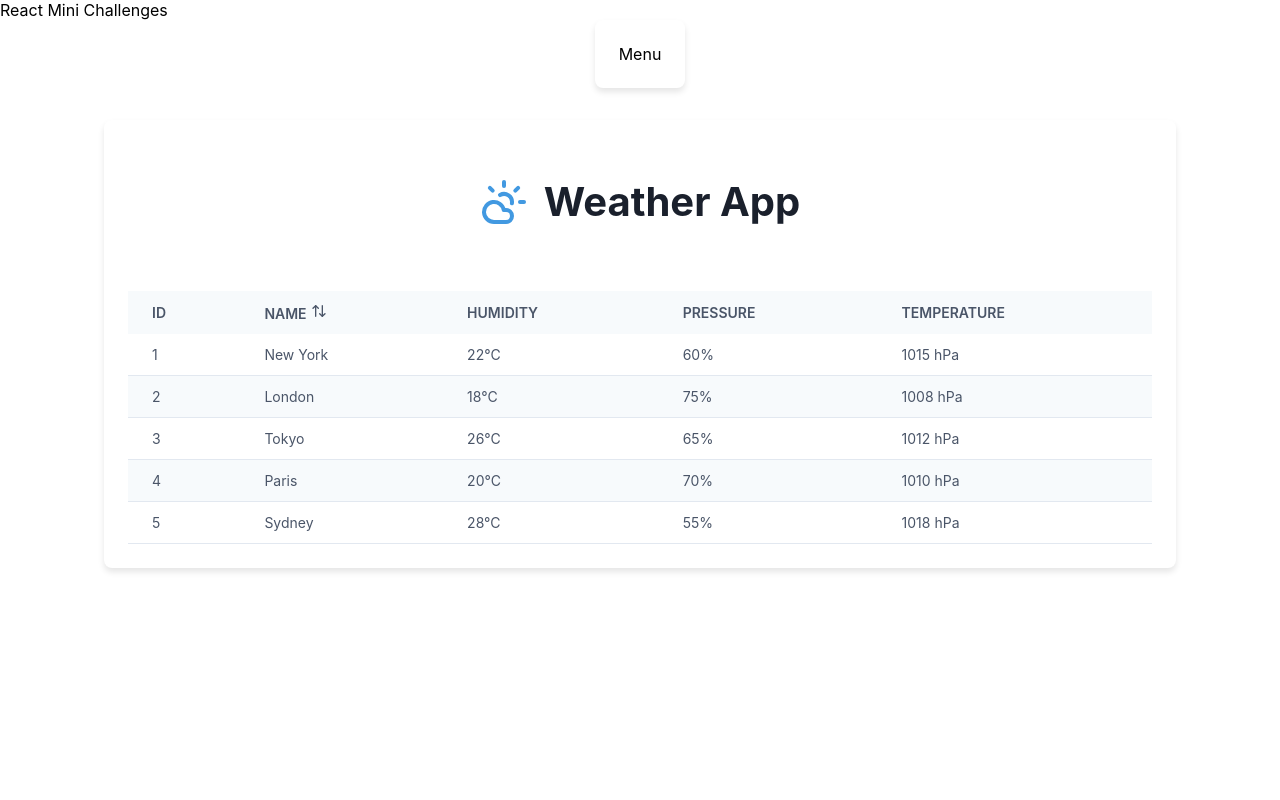
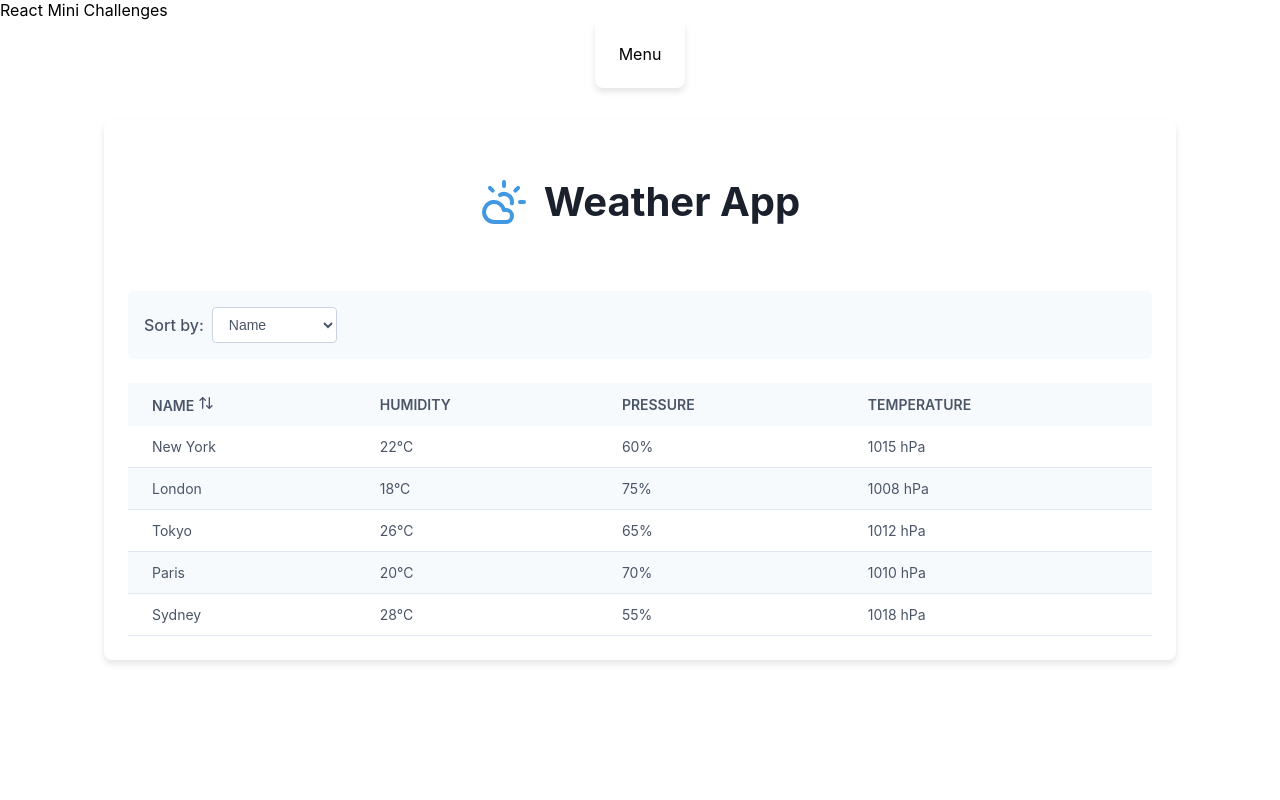
Before and after one commit to parthasarathydNU/front-end-mini-challenges, a React (Create React App) app: page /weather-app in a window 1280 px wide. Shown: the top 800 px of the page. Built offline with nearby package versions, Linux system fonts and the light colour scheme.

Commit message:
Adding table controls for the table

```diff
--- a/src/components/weather-app/WeatherApp.jsx
+++ b/src/components/weather-app/WeatherApp.jsx
@@ -1,21 +1,26 @@
 import { CloudSun } from "lucide-react";
 import citiesData from "./data/mockCities.json";
-import React, { useState, useEffect} from "react";
+import React, { useState, useEffect } from "react";
 import WeatherTable from "./components/WeatherTable";
 import { Title, Header, ContentWrapper, AppContainer } from "./ui/AppStyles";
+import TableControls from "./components/TableControls";
 
 function WeatherApp() {
   const [cities, setCitiesData] = useState(citiesData);
   const [currentPage, setCurrentPage] = useState(1);
-  const [sortConfig, setSortConfig] = useState({ key: 'name', direction: 'asc' });
+  const [sortConfig, setSortConfig] = useState({
+    key: "name",
+    direction: "asc",
+  });
   const itemsPerPage = 5;
 
   useEffect(() => {
-
     // Apply sorting
     cities.sort((a, b) => {
-      if (a[sortConfig.key] < b[sortConfig.key]) return sortConfig.direction === 'asc' ? -1 : 1;
-      if (a[sortConfig.key] > b[sortConfig.key]) return sortConfig.direction === 'asc' ? 1 : -1;
+      if (a[sortConfig.key] < b[sortConfig.key])
+        return sortConfig.direction === "asc" ? -1 : 1;
+      if (a[sortConfig.key] > b[sortConfig.key])
+        return sortConfig.direction === "asc" ? 1 : -1;
       return 0;
     });
 
@@ -29,9 +34,12 @@ function WeatherApp() {
   );
 
   const handleSort = (key) => {
-    setSortConfig(prevConfig => ({
+    setSortConfig((prevConfig) => ({
       key,
-      direction: prevConfig.key === key && prevConfig.direction === 'asc' ? 'desc' : 'asc',
+      direction:
+        prevConfig.key === key && prevConfig.direction === "asc"
+          ? "desc"
+          : "asc",
     }));
   };
 
@@ -43,7 +51,12 @@ function WeatherApp() {
             <CloudSun size={48} color="#4299e1" />
             <Title>Weather App</Title>
           </Header>
-          <WeatherTable sortConfig={sortConfig} onSort={handleSort} paginatedCitiesData={paginatedCities} />
+          <TableControls onSort={handleSort} sortConfig={sortConfig} />
+          <WeatherTable
+            sortConfig={sortConfig}
+            onSort={handleSort}
+            paginatedCitiesData={paginatedCities}
+          />
         </ContentWrapper>
       </AppContainer>
     </>
--- /dev/null
+++ b/src/components/weather-app/components/TableControls.jsx
@@ -0,0 +1,32 @@
+import React from "react";
+import {
+  ControlsContainer,
+  ControlsWrapper,
+  SortContainer,
+  Label,
+  Select,
+} from "../ui/ControlStyles";
+
+function TableControls({ sortConfig, onSort }) {
+  return (
+    <ControlsContainer>
+      <ControlsWrapper>
+        <SortContainer>
+          <Label htmlFor="sortBy">Sort by: </Label>
+          <Select
+            id="sortBy"
+            value={sortConfig.key}
+            onChange={(e) => onSort(e.target.value)}
+          >
+            <option value="name">Name</option>
+            <option value="temperature">Temperature</option>
+            <option value="humidity">Humidity</option>
+            <option value="pressure">Pressure</option>
+          </Select>
+        </SortContainer>
+      </ControlsWrapper>
+    </ControlsContainer>
+  );
+}
+
+export default TableControls;
--- a/src/components/weather-app/components/WeatherTable.jsx
+++ b/src/components/weather-app/components/WeatherTable.jsx
@@ -10,7 +10,7 @@ import {
 import { ArrowUpDown } from "lucide-react";
 
 function WeatherTable({ paginatedCitiesData, onSort, sortConfig }) {
-  const columns = Object.keys(paginatedCitiesData[0]);
+  const columns = Object.keys(paginatedCitiesData[0]).slice(1);
 
   const renderSortIcon = (key) => {
     if (sortConfig.key === key) {
@@ -44,7 +44,6 @@ function WeatherTable({ paginatedCitiesData, onSort, sortConfig }) {
         <tbody>
           {paginatedCitiesData.map((city) => (
             <TableRow key={city.id}>
-              <TableCell>{city.id}</TableCell>
               <TableCell>{city.name}</TableCell>
               <TableCell>{city.temperature}°C</TableCell>
               <TableCell>{city.humidity}%</TableCell>
--- /dev/null
+++ b/src/components/weather-app/ui/ControlStyles.js
@@ -0,0 +1,41 @@
+import styled from 'styled-components';
+
+export const ControlsContainer = styled.div`
+  margin-bottom: 1.5rem;
+  padding: 1rem;
+  background-color: #f7fafc;
+  border-radius: 0.375rem;
+`;
+
+export const ControlsWrapper = styled.div`
+  display: flex;
+  flex-wrap: wrap;
+  align-items: center;
+  justify-content: space-between;
+  gap: 1rem;
+`;
+
+export const SortContainer = styled.div`
+  display: flex;
+  align-items: center;
+  gap: 0.5rem;
+`;
+
+export const Label = styled.label`
+  font-weight: 500;
+  color: #4a5568;
+`;
+
+export const Select = styled.select`
+  background-color: white;
+  border: 1px solid #cbd5e0;
+  color: #4a5568;
+  border-radius: 0.25rem;
+  padding: 0.5rem 0.75rem;
+  font-size: 0.875rem;
+
+  &:focus {
+    outline: none;
+    box-shadow: 0 0 0 3px rgba(66, 153, 225, 0.5);
+  }
+`;
```
